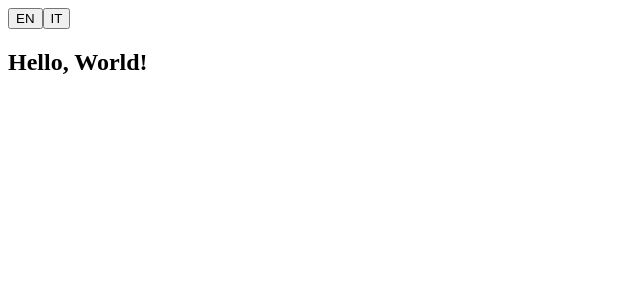
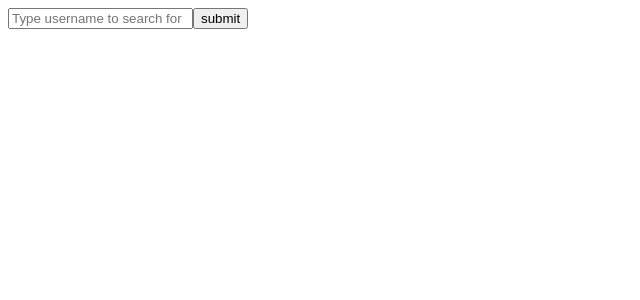
Before and after one commit to dhossainali/React_Exercises, a React (Vite) app: page / in a window 1280 px wide. Shown: the top 300 px of the page, without its empty margins (0-640 px from the left). Built offline with nearby package versions, Linux system fonts and the light colour scheme.

Commit message:
added two components for fetching from Github API and moved the previous component

```diff
--- a/src/App.jsx
+++ b/src/App.jsx
@@ -1,21 +1,10 @@
-import { createContext, useState } from "react"
-import Hello from "./Hello"
+import GithubUsers from "./GithubUsers"
+function App() {
 
-
-
-
-export const LanguageContext =createContext()
-function App() {
-  const [language, setLanguage]=useState('en')
-  function handleLanguage(language) {
-    setLanguage(language)
-  }
   return (
-    <LanguageContext.Provider value ={language}>
-      <button onClick={()=>handleLanguage('en')}>EN</button>
-      <button onClick={()=>handleLanguage('it')}>IT</button>
-      <Hello/>
-    </LanguageContext.Provider>
+    <div>
+      <GithubUsers />
+    </div>
   )
 }
 
--- /dev/null
+++ b/src/GithubUser.jsx
@@ -0,0 +1,24 @@
+import { useEffect, useState } from "react"
+
+export default function GithubUser({ username }) {
+    const [data, setData] = useState(null)
+    useEffect(() => {
+        if (!username)return;
+        fetch(`https://api.github.com/users/${username}`).then(response => {
+            return response.json()
+        }).then(json => {
+
+            setData(json)
+        }).catch(error => console.error(error))
+    }, [username])
+
+    if (!data) {
+        return <p>Loading...</p>
+    }
+    return (
+        <div>
+            <img src={data.avatar_url} width={100} alt="avatar"/>
+            <p>Name: {data.name}</p>
+            <p>Login name: {data.login}</p>
+        </div>)
+}
--- /dev/null
+++ b/src/GithubUsers.jsx
@@ -0,0 +1,31 @@
+import { useState } from "react";
+import GithubUser from "./GithubUser";
+
+export default function GithubUsers(){
+    const [inputValue, setInputValue]=useState('')
+    const [userNameList, setUserNameList]=useState([])
+
+    function handleInputChange(event){
+        setInputValue(event.target.value)
+    }
+
+    function addUserName(event) {
+        event.preventDefault()
+        if (!inputValue.trim()) return;
+        setUserNameList(prev=>[...prev, {id:crypto.randomUUID(), userName:inputValue}])
+        setInputValue('')
+        }
+    return (
+        <form onSubmit={addUserName}>
+            <input type="text" value={inputValue}
+                onChange={handleInputChange} placeholder="Type username to search for"/>
+            <button type="submit">submit</button>
+            <ul>
+                {userNameList.map(item=>{ return (
+                <li key={item.id}>
+                    <GithubUser username={item.userName}/>
+                </li> )})}
+            </ul>
+        </form>
+    )
+}
```
Also changed, not shown: public/Previous_Codes/Hello.jsx (renamed from src/Hello.jsx).
